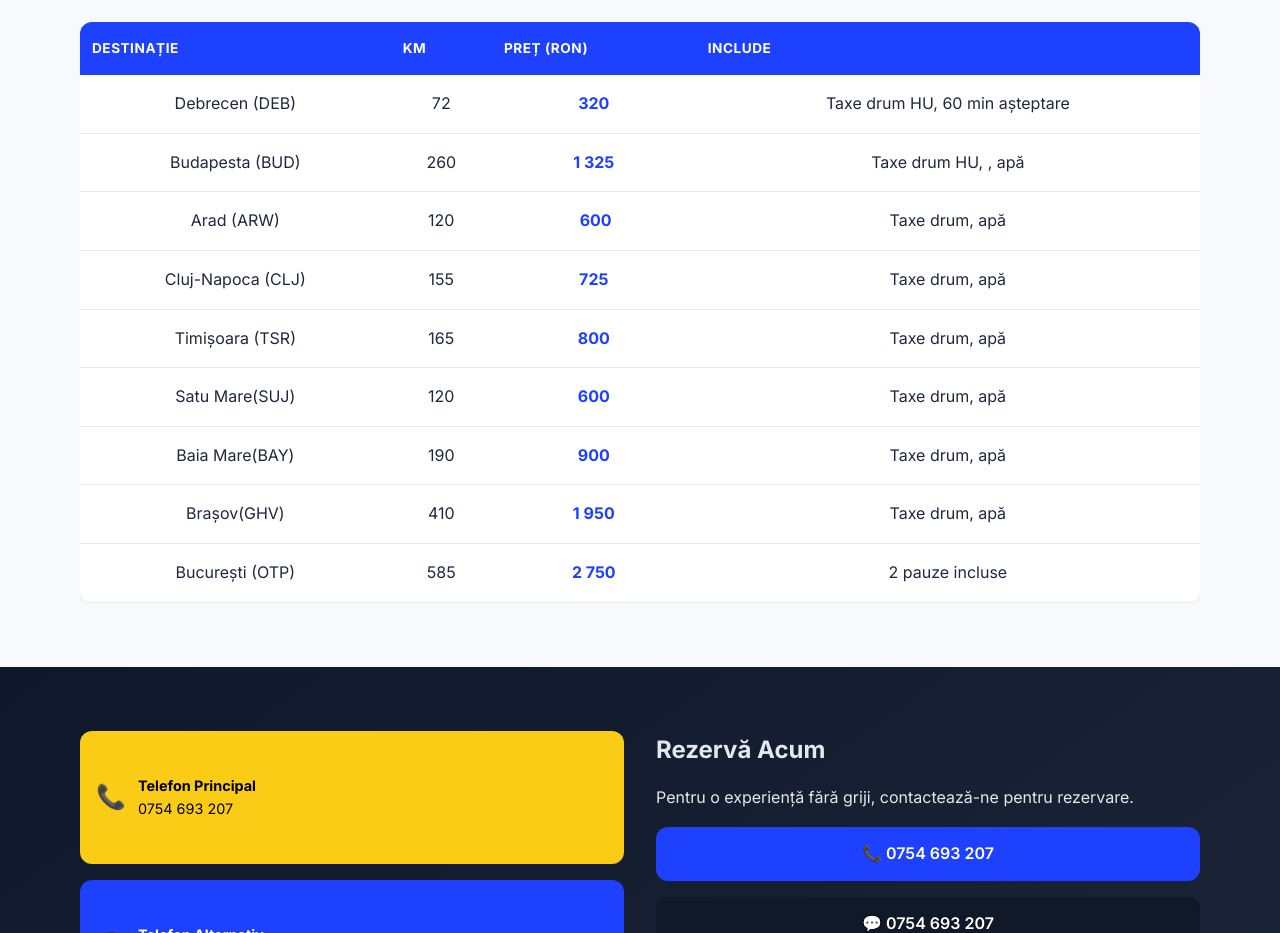
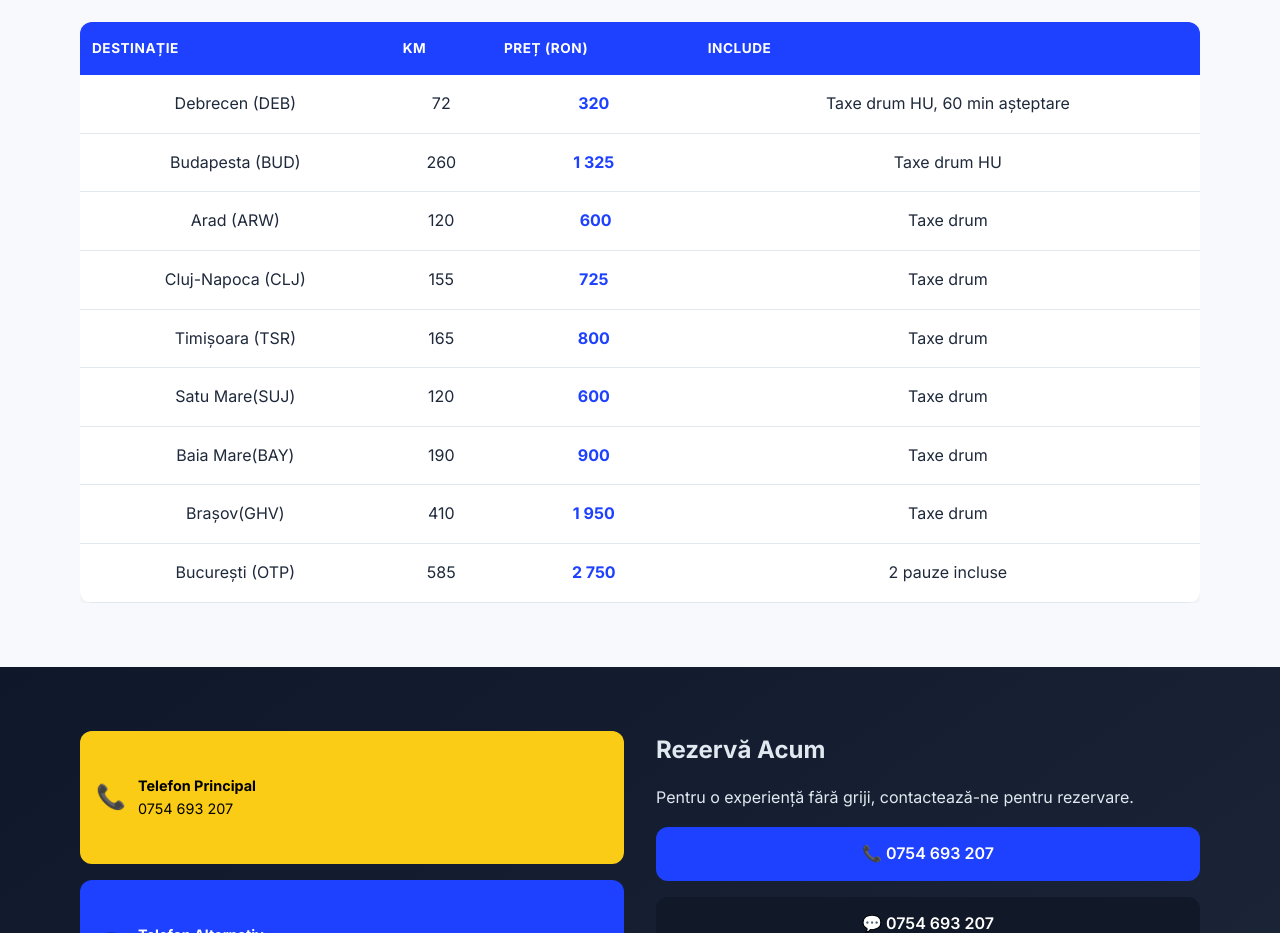
Before and after one commit to Rauldumi/Dumi-Trans, a plain HTML site: page index.html in a window 1280 px wide. Shown: the part 1880-2813 px from the top of the page. Drawn offline with Linux system fonts and the light colour scheme.

Commit message:
Update index.html

```diff
--- a/index.html
+++ b/index.html
@@ -94,13 +94,13 @@
           </thead>
           <tbody>
             <tr><td>Debrecen (DEB)</td><td>72</td><td class="price">320</td><td>Taxe drum HU, 60&nbsp;min așteptare</td></tr>
-            <tr><td>Budapesta (BUD)</td><td>260</td><td class="price">1&nbsp;325</td><td>Taxe drum HU, , apă</td></tr>
-            <tr><td>Arad (ARW)</td><td>120</td><td class="price">&nbsp;600</td><td>Taxe drum, apă</td></tr>
-            <tr><td>Cluj-Napoca (CLJ)</td><td>155</td><td class="price">725</td><td>Taxe drum, apă</td></tr>
-            <tr><td>Timişoara (TSR)</td><td>165</td><td class="price">800</td><td>Taxe drum, apă</td></tr>
-            <tr><td>Satu Mare(SUJ)</td><td>120</td><td class="price">600</td><td>Taxe drum, apă</td></tr>
-            <tr><td>Baia Mare(BAY)</td><td>190</td><td class="price">900</td><td>Taxe drum, apă</td></tr>
-            <tr><td>Braşov(GHV)</td><td>410</td><td class="price">1&nbsp;950</td><td>Taxe drum, apă</td></tr>
+            <tr><td>Budapesta (BUD)</td><td>260</td><td class="price">1&nbsp;325</td><td>Taxe drum HU</td></tr>
+            <tr><td>Arad (ARW)</td><td>120</td><td class="price">&nbsp;600</td><td>Taxe drum</td></tr>
+            <tr><td>Cluj-Napoca (CLJ)</td><td>155</td><td class="price">725</td><td>Taxe drum</td></tr>
+            <tr><td>Timişoara (TSR)</td><td>165</td><td class="price">800</td><td>Taxe drum</td></tr>
+            <tr><td>Satu Mare(SUJ)</td><td>120</td><td class="price">600</td><td>Taxe drum</td></tr>
+            <tr><td>Baia Mare(BAY)</td><td>190</td><td class="price">900</td><td>Taxe drum</td></tr>
+            <tr><td>Braşov(GHV)</td><td>410</td><td class="price">1&nbsp;950</td><td>Taxe drum</td></tr>
             <tr><td>București (OTP)</td><td>585</td><td class="price">2&nbsp;750</td><td>2 pauze incluse</td></tr>
           </tbody>
         </table>
```
